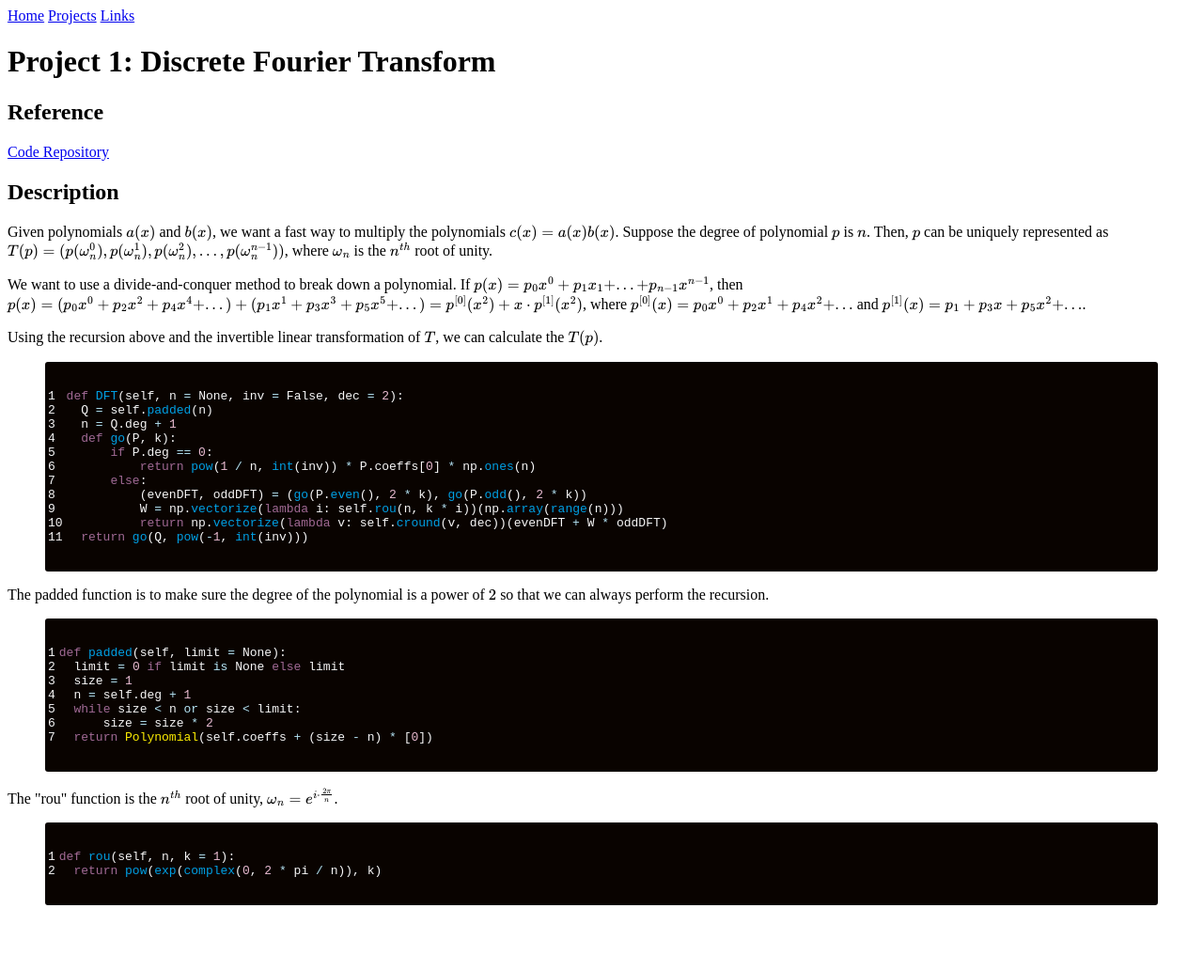
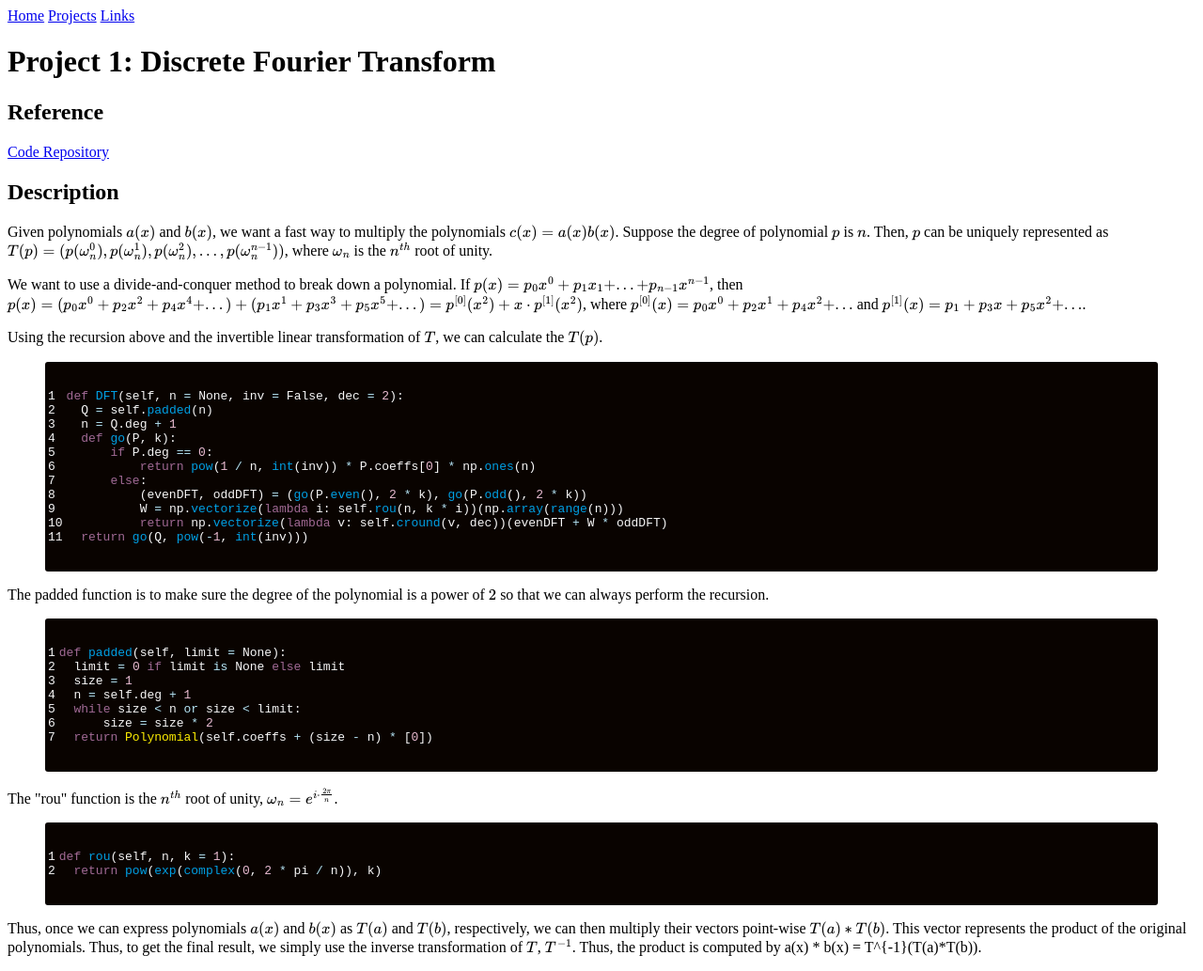
Before and after one commit to CategorIAN/categorian.github.io, a Jekyll site: the page built from projects/msu/csci_532/discrete_fourier_transform.md, in a window 1280 px wide. Shown: the whole page at 94% size. Built offline with Jekyll 4.4.1, drawn with Linux system fonts in a browser that asks for light colours; formulas are drawn with MathJax 3; before the commit the page ends 979 px from its top, so only the background shows below that.

Commit message:
Update discrete_fourier_transform.md

```diff
--- a/projects/msu/csci_532/discrete_fourier_transform.md
+++ b/projects/msu/csci_532/discrete_fourier_transform.md
@@ -51,3 +51,5 @@ def rou(self, n, k = 1):
   return pow(exp(complex(0, 2 * pi / n)), k)
 {%endhighlight%}
 </p>
+
+<p>Thus, once we can express polynomials \(a(x)\) and \(b(x)\) as \(T(a)\) and \(T(b)\), respectively, we can then multiply their vectors point-wise \(T(a)*T(b)\). This vector represents the product of the original polynomials. Thus, to get the final result, we simply use the inverse transformation of \(T\), \(T^{-1}\). Thus, the product is computed by a(x) * b(x) = T^{-1}(T(a)*T(b)).</p>
```
